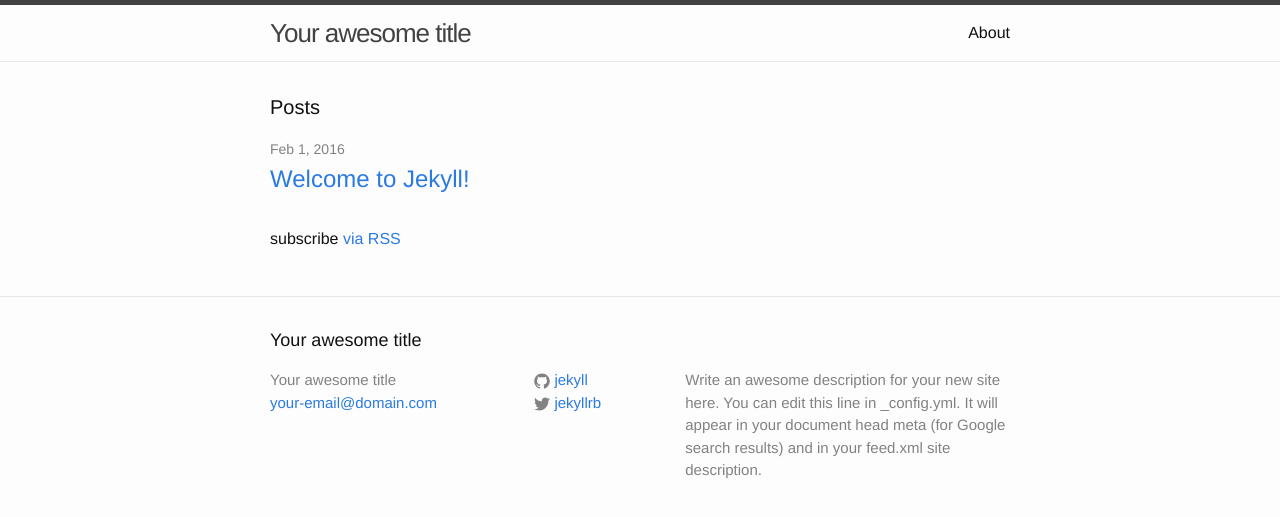
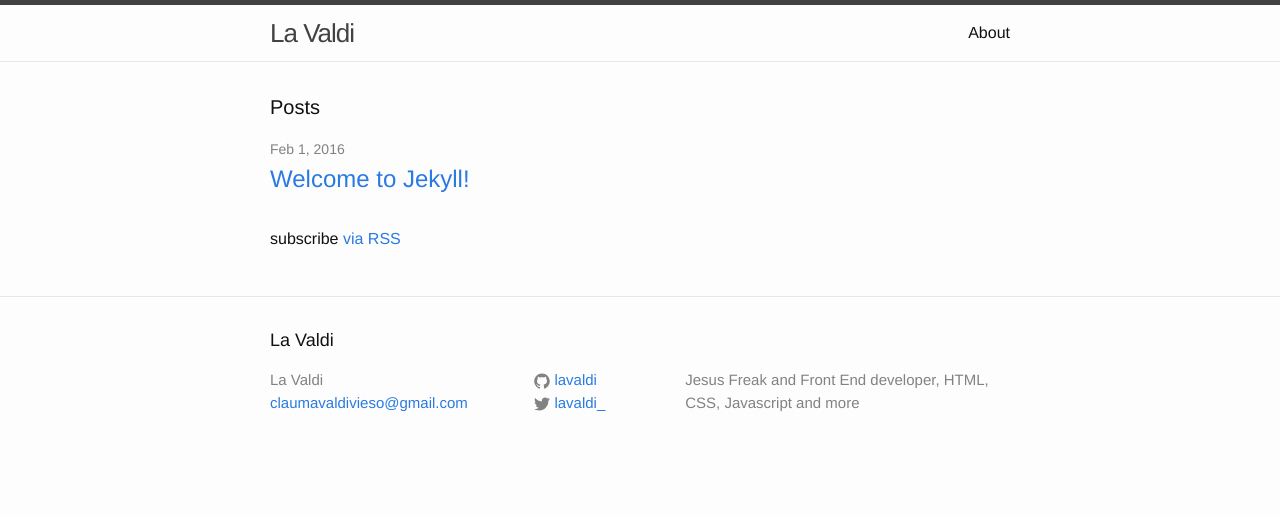
Before and after one commit to lavaldi/lavaldi-1.0, a Jekyll site: the page built from index.html, in a window 1280 px wide. Shown: the top 517 px of the page. Built offline with Jekyll 4.4.1, drawn with Linux system fonts in a browser that asks for light colours.

Commit message:
config settigs

```diff
--- a/_config.yml
+++ b/_config.yml
@@ -6,16 +6,27 @@
 # 'jekyll serve'. If you change this file, please restart the server process.
 
 # Site settings
-title: Your awesome title
-email: your-email@domain.com
+title: La Valdi
+email: claumavaldivieso@gmail.com
 description: > # this means to ignore newlines until "baseurl:"
-  Write an awesome description for your new site here. You can edit this
-  line in _config.yml. It will appear in your document head meta (for
-  Google search results) and in your feed.xml site description.
+  Jesus Freak and Front End developer, HTML, CSS, Javascript and more
 baseurl: "" # the subpath of your site, e.g. /blog
-url: "http://yourdomain.com" # the base hostname & protocol for your site
-twitter_username: jekyllrb
-github_username:  jekyll
+url: "http://lavaldi.me" # the base hostname & protocol for your site
+twitter_username: lavaldi_
+github_username: lavaldi
+google_username: ClaudiaValdiviesoCastillo
+
+permalink: /:categories/:title
+
+links:
+  - title: about
+    url: /about
+  - title: work
+    url: /work
+  - title: jesus freak
+    url: /jesus-freak
+  - title: learn
+    url: learn
 
 # Build settings
 markdown: kramdown
```
